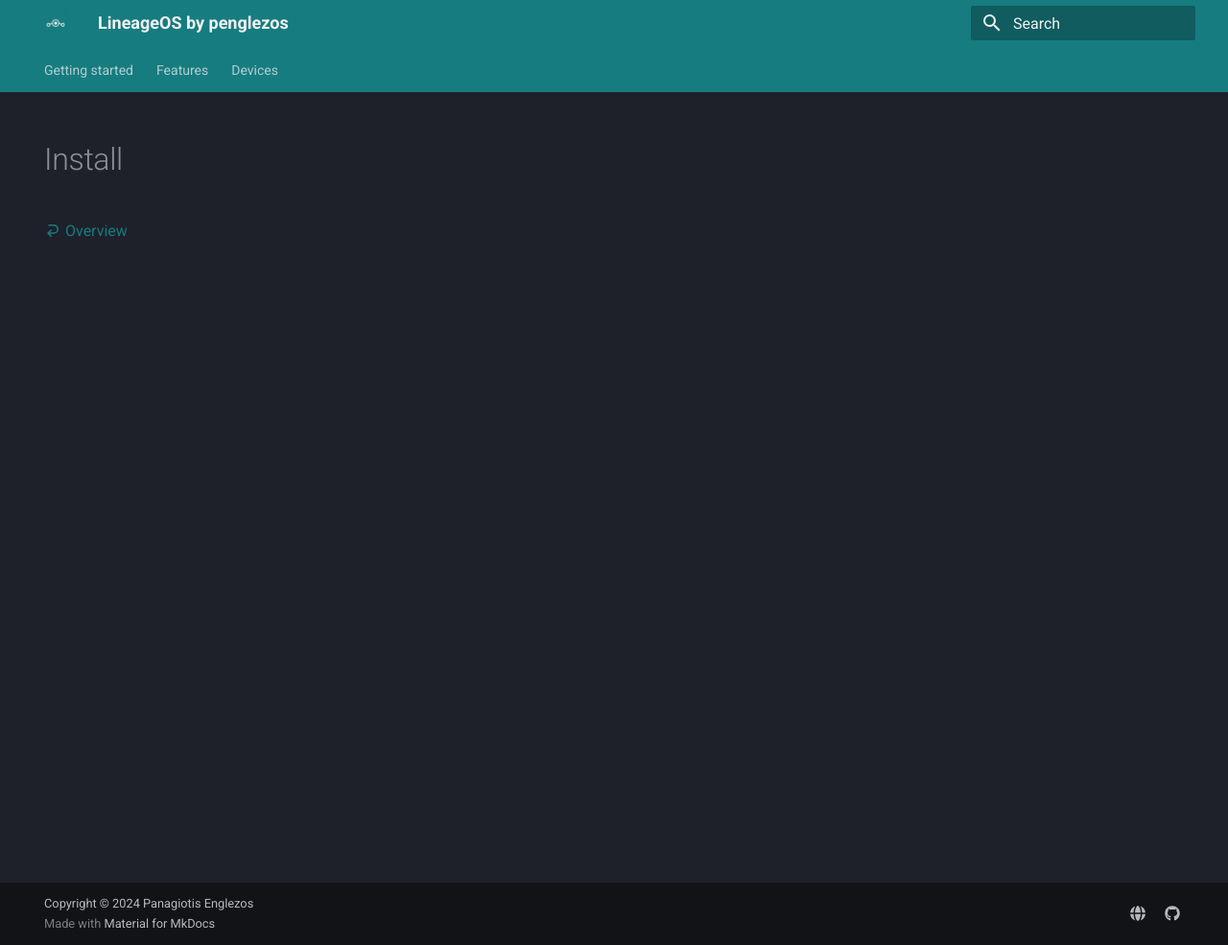
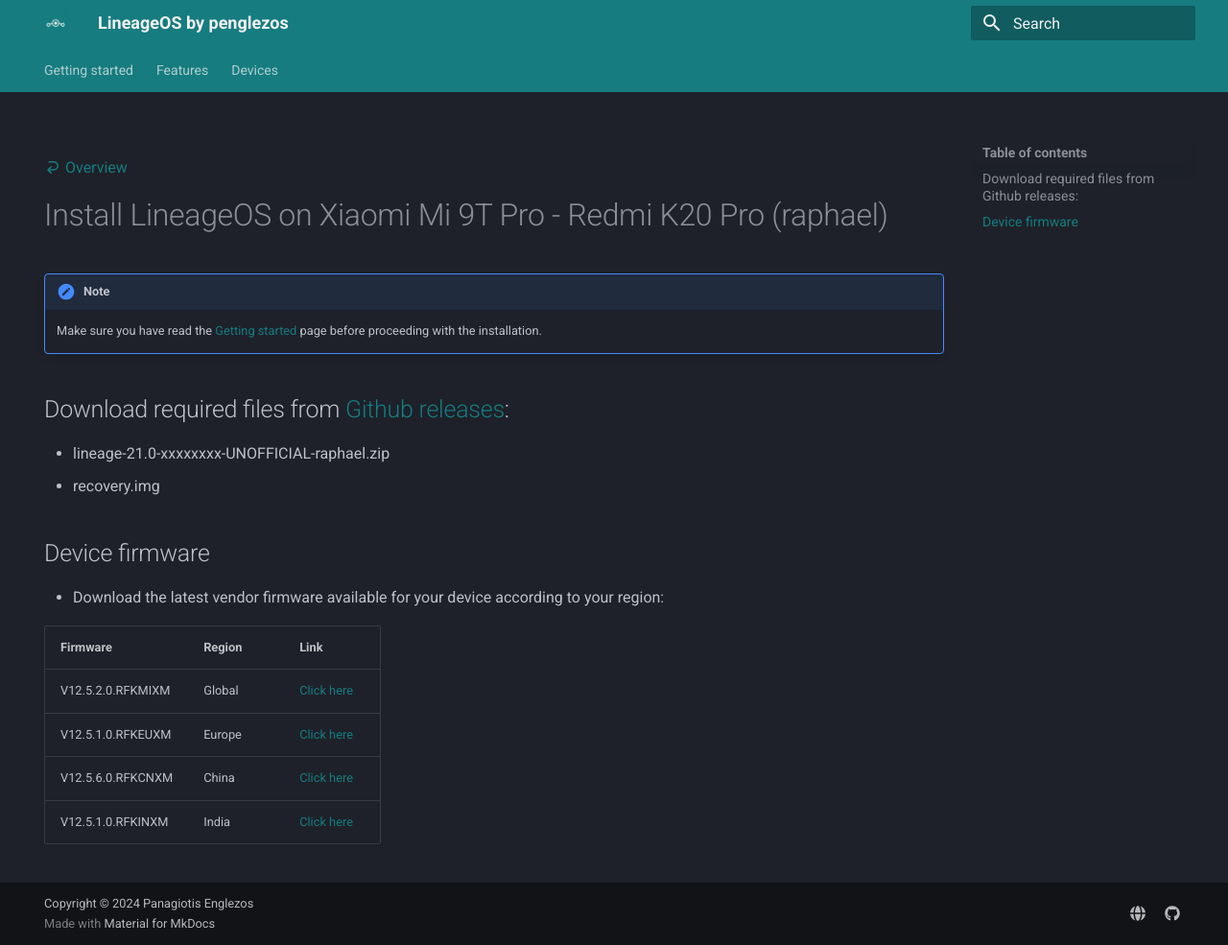
Before and after one commit to penglezos/lineageos.penglezos.dev, an MkDocs documentation site: the page built from docs/devices/raphael/install.md, in a window 1280 px wide and 985 px high. Shown: the whole window at 96% size. Built offline with MkDocs 1.6.1 and Material for MkDocs 9.7.7, drawn with Linux system fonts in a browser that asks for light colours.

Commit message:
docs: Add installation instructions
Signed-off-by: penglezos <panagiotisegl@gmail.com>

```diff
--- a/docs/devices/raphael/install.md
+++ b/docs/devices/raphael/install.md
@@ -3,3 +3,22 @@
   - navigation
 ---
 [:material-arrow-u-left-bottom: Overview](../../devices.md)
+
+# Install LineageOS on Xiaomi Mi 9T Pro - Redmi K20 Pro (raphael)
+
+!!! note
+    Make sure you have read the [Getting started](../../index.md) page before proceeding with the installation.
+
+## Download required files from [Github releases](https://github.com/penglezos/device_xiaomi_raphael/releases/latest):
+* lineage-21.0-xxxxxxxx-UNOFFICIAL-raphael.zip
+* recovery.img
+
+## Device firmware
+* Download the latest vendor firmware available for your device according to your region:
+
+| Firmware          | Region | Link                      |
+| ----------------- | -------|-------------------------- |
+| V12.5.2.0.RFKMIXM | Global | [Click here](https://xmfirmwareupdater.com/firmware/raphael/stable/V12.5.2.0.RFKMIXM/) |
+| V12.5.1.0.RFKEUXM | Europe | [Click here](https://xmfirmwareupdater.com/firmware/raphael/stable/V12.5.1.0.RFKEUXM/) |
+| V12.5.6.0.RFKCNXM | China  |  [Click here](https://xmfirmwareupdater.com/firmware/raphael/stable/V12.5.6.0.RFKCNXM/) |
+| V12.5.1.0.RFKINXM | India  | [Click here](https://xmfirmwareupdater.com/firmware/raphaelin/stable/V12.5.1.0.RFKINXM/) |
```
